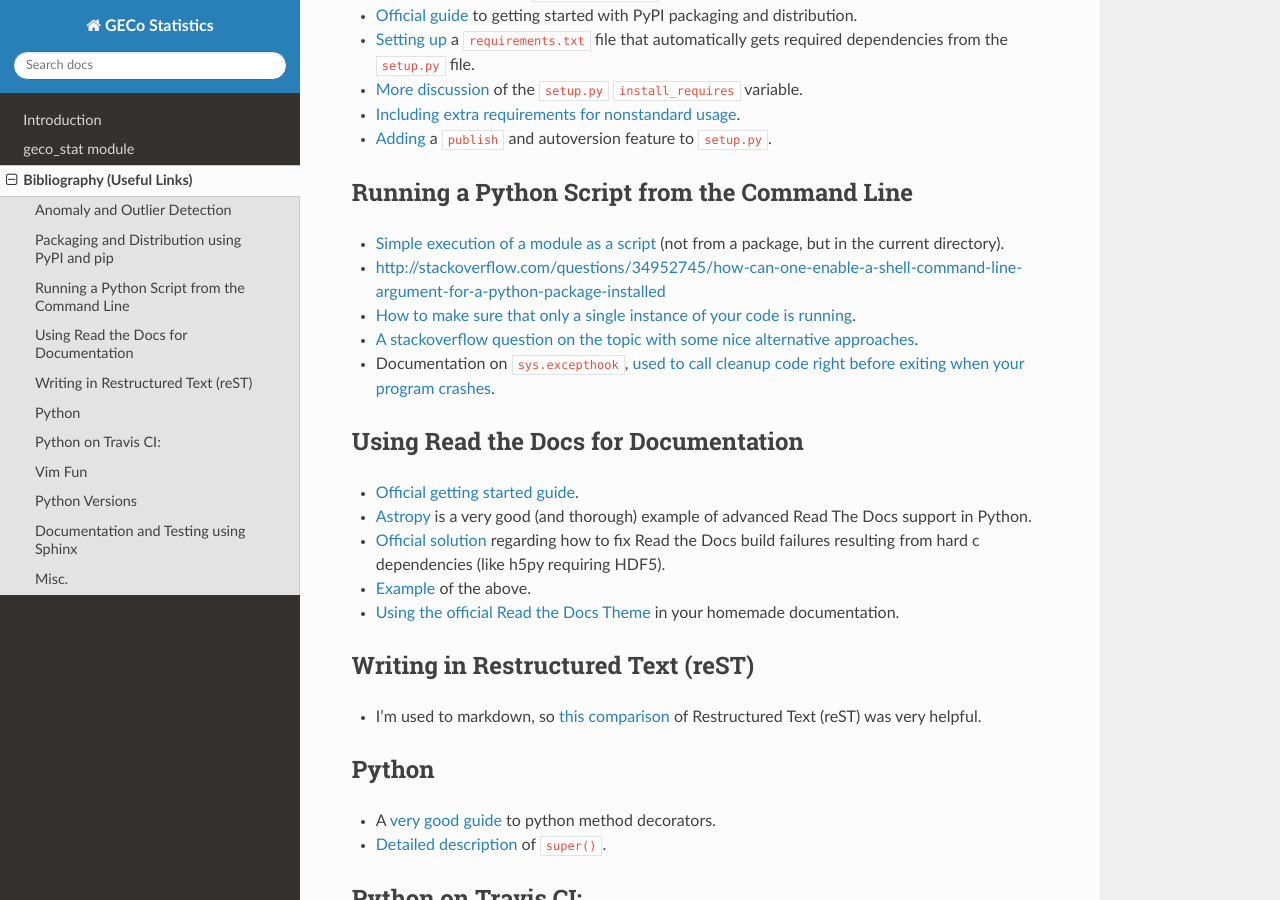
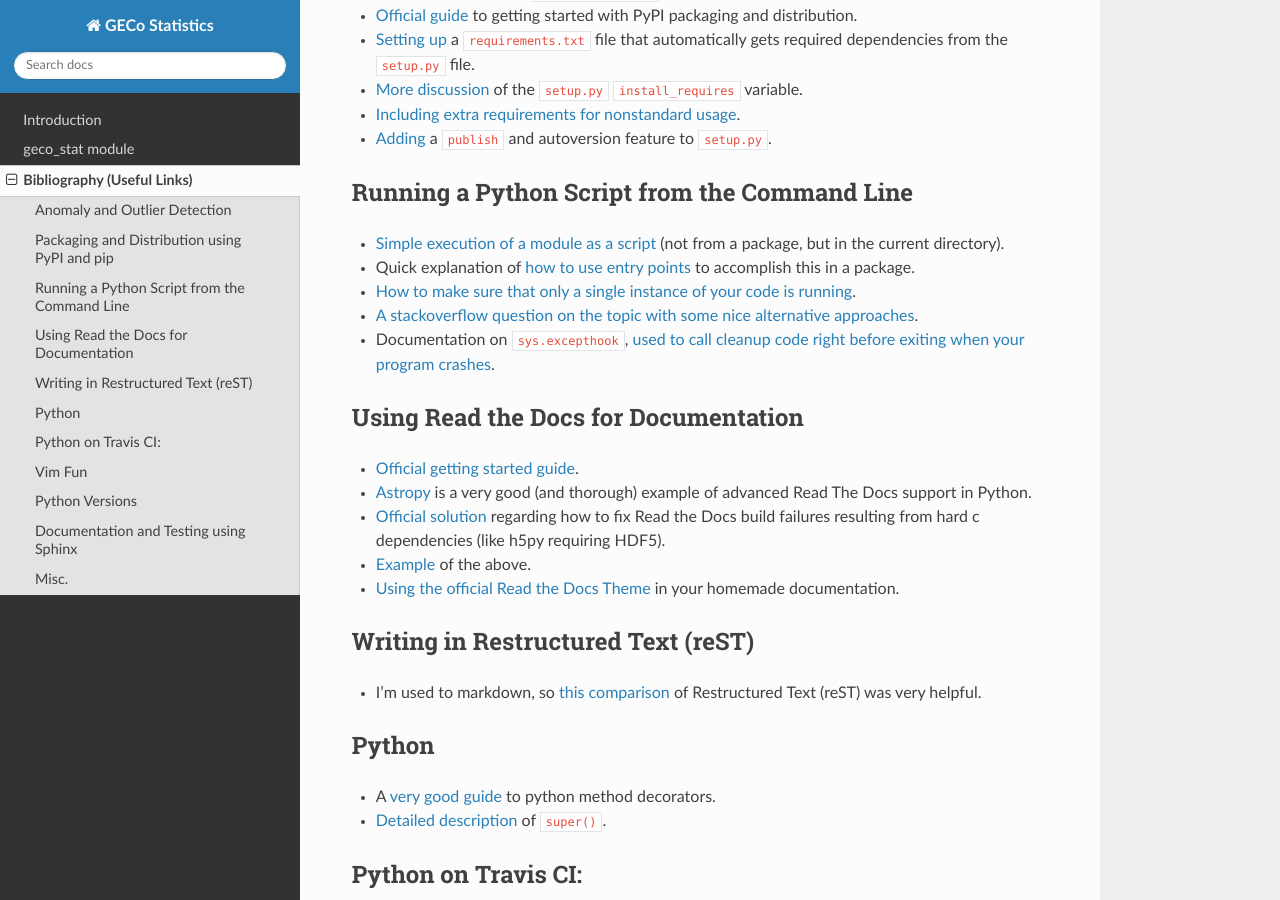
Before and after one commit to stefco/geco_stat, a Sphinx documentation site: the page built from docs/useful_links.rst, in a window 1280 px wide and 900 px high, scrolled down 533 px. Built offline with Sphinx 7.4.7 and the Read the Docs theme 2.0.0, drawn with Linux system fonts in a browser that asks for light colours.

Commit message:
REMOVE outdated README section FIX link formatting
REMOVE the last paragraph of the README, which is bound to get outdated
as the Makefile continues to change.

FIX cleanup link formatting on a link in docs/useful_links.rst

```diff
--- a/docs/useful_links.rst
+++ b/docs/useful_links.rst
@@ -43,13 +43,14 @@ Running a Python Script from the Command Line
 
 * `Simple execution of a module as a script`_ (not from a package, but in the
   current directory).
-* http://stackoverflow.com/questions/34952745/how-can-one-enable-a-shell-command-line-argument-for-a-python-package-installed
+* Quick explanation of `how to use entry points`_ to accomplish this in a package.
 * `How to make sure that only a single instance of your code is running`_.
 * `A stackoverflow question on the topic with some nice alternative approaches`_.
 * Documentation on ``sys.excepthook``,
   `used to call cleanup code right before exiting when your program crashes`_.
 
 .. _Simple execution of a module as a script: https://docs.python.org/2/tutorial/modules.html#executing-modules-as-scripts
+.. _how to use entry points: http://stackoverflow.com/questions/34952745/how-can-one-enable-a-shell-command-line-argument-for-a-python-package-installed
 .. _How to make sure that only a single instance of your code is running: http://blog.tplus1.com/blog/2012/08/08/python-allow-only-one-running-instance-of-a-script/
 .. _A stackoverflow question on the topic with some nice alternative approaches: http://stackoverflow.com/questions/380870/python-single-instance-of-program
 .. _used to call cleanup code right before exiting when your program crashes: https://docs.python.org/2/library/sys.html
```
Also changed, not shown: README.md (+0 -8 lines).
